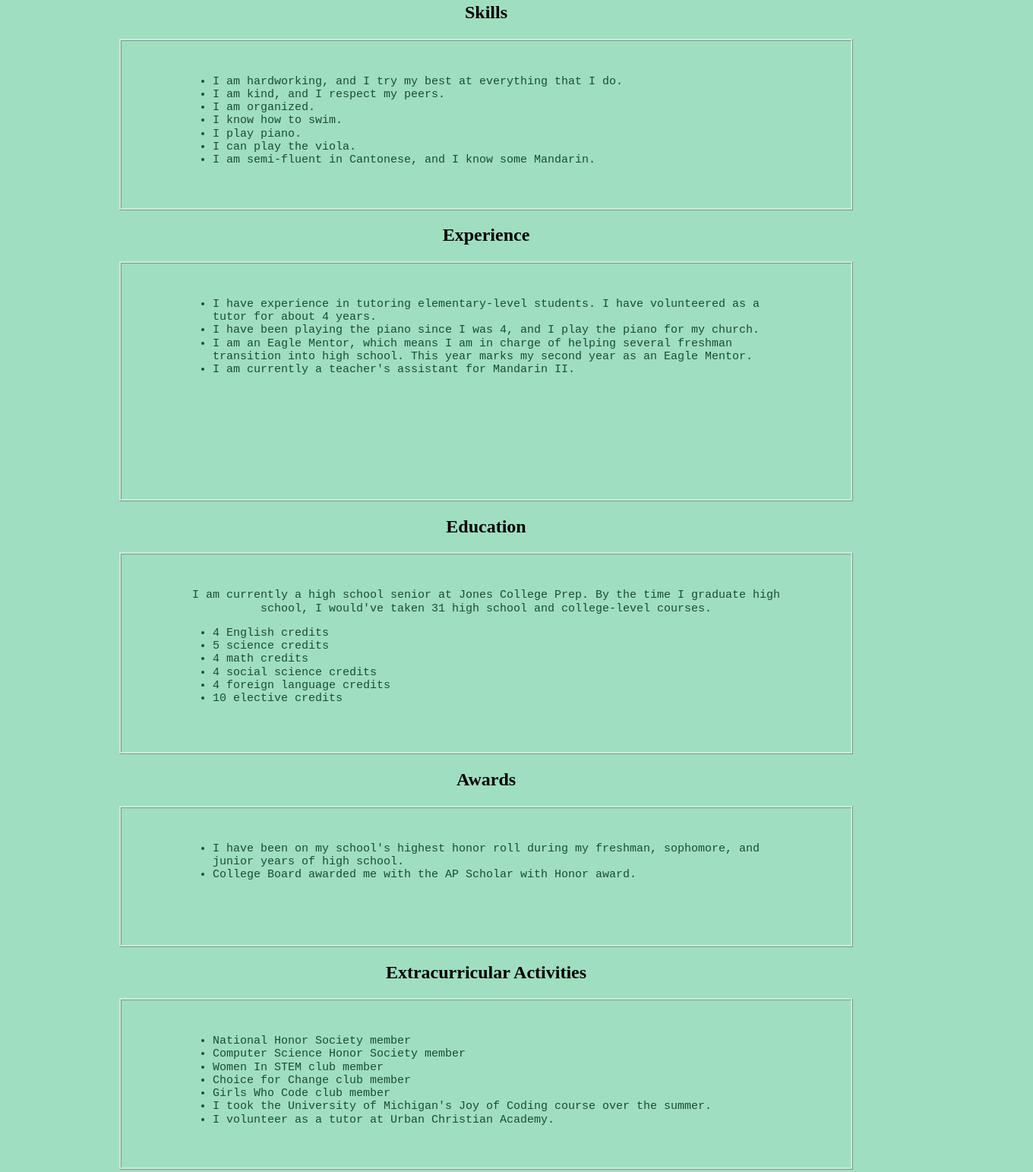
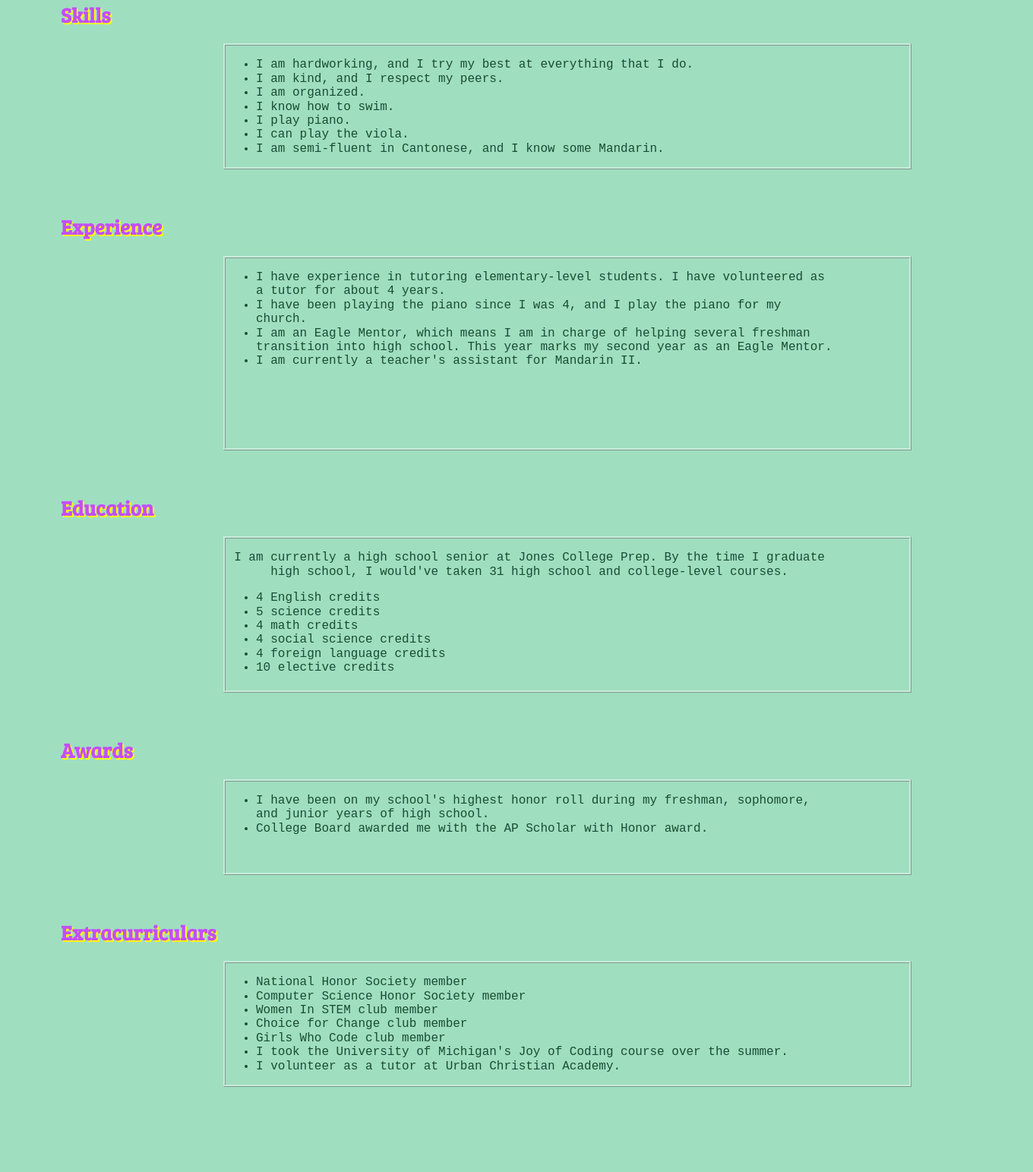
Before and after one commit to elizabethn1/project2, a plain HTML site: page index.html in a window 1280 px wide. Shown: the part 134-1677 px from the top of the page at 76% size, 1360 px wide, since content can reach past the window. After the commit the page ends 1625 px from the top, so only its background shows below. Drawn offline with Linux system fonts and the light colour scheme.

Commit message:
added floats, positions, and margins

```diff
--- a/css/style.css
+++ b/css/style.css
@@ -8,12 +8,19 @@ h1{
 	font-family: 'Bree Serif', serif;
 }
 
-h2{
+h3{
 	text-align: center;
 }
 
 p{
 	text-align: center;
+}
+
+h2{
+	font-family: 'Bree Serif', serif;
+	color: #c44dff;
+	font-size: 27px;
+	text-shadow: 2px 2px yellow;
 }
 
 #main-navbar{
@@ -52,60 +59,83 @@ p{
 	text-decoration: underline;
 }
 
+#h2skills{
+	position: relative;
+	left: 80px;
+}
+
 #skills{
 	width: 800px;
 	height: 160px;
-	font-size: 15px;
+	font-size: 16px;
 	font-family: monospace;
 	color: #194d32;
-	margin: auto;
-	padding: 30px 80px;
+	margin: auto 80px 60px auto;
+	padding-right: 100px;
 	border: 3px ridge #c6ecd9;
+}
+
+#h2experience{
 	position: relative;
+	left: 80px;
 }
 
 #experience{
 	width: 800px;
 	height: 250px;
-	font-size: 15px;
+	font-size: 16px;
 	font-family: monospace;
 	color: #194d32;
-	margin: auto;
-	padding: 30px 80px;
+	margin: auto 80px 60px auto;
+	padding-right: 100px;
 	border: 3px ridge #c6ecd9;
+}
+
+#h2education{
 	position: relative;
+	left: 80px;
 }
 
 #education{
 	width: 800px;
 	height: 200px;
-	font-size: 15px;
+	font-size: 16px;
 	font-family: monospace;
 	color: #194d32;
-	margin: auto;
-	padding: 30px 80px;
+	margin: auto 80px 60px auto;
+	padding-right: 100px;
 	border: 3px ridge #c6ecd9;
+}
+
+#h2awards{
+	position: relative;
+	left: 80px;
 }
 
 #awards{
 	width: 800px;
 	height: 120px;
-	font-size: 15px;
+	font-size: 16px;
 	font-family: monospace;
 	color: #194d32;
-	margin: auto;
-	padding: 30px 80px;
+	margin: auto 80px 60px auto;
+	padding-right: 100px;
 	border: 3px ridge #c6ecd9;
+}
+
+#h2eca{
+	position: relative;
+	left: 80px;
 }
 
 #eca{
 	width: 800px;
 	height: 160px;
-	font-size: 15px;
+	font-size: 16px;
 	font-family: monospace;
 	color: #194d32;
-	margin: auto auto 80px auto;
-	padding: 30px 80px;
+	margin: auto 80px 60px auto;
+	padding-right: 100px;
 	border: 3px ridge #c6ecd9;
 }
 
@@ -210,6 +240,7 @@ p{
 	color: #6600ff;
 	font-size: 20px;
 	text-shadow: 2px 2px 5px #ff0066;
+	padding-left: 20%;
 }
 
 #name5{
@@ -217,6 +248,7 @@ p{
 	color: #6600ff;
 	font-size: 20px;
 	text-shadow: 2px 2px 5px #ff0066;
+	padding-left: 20%;
 }
 
 #name6{
@@ -224,6 +256,7 @@ p{
 	color: #6600ff;
 	font-size: 20px;
 	text-shadow: 2px 2px 5px #ff0066;
+	padding-left: 20%;
 }
 
 #main4{
--- a/index.html
+++ b/index.html
@@ -27,7 +27,9 @@
     <div>
       <h1>Hello! I'm Elizabeth Ng.</h1>
     </div>
-    <h2>Skills</h2>
+    <div id="h2skills">
+      <h2>Skills</h2>
+    </div>
     <div id="skills">
       <ul>
         <li>I am hardworking, and I try my best at everything that I do.</li>
@@ -39,7 +41,9 @@
 	<li>I am semi-fluent in Cantonese, and I know some Mandarin.</li>
       </ul>
     </div>
-    <h2>Experience</h2>
+    <div id="h2experience">
+      <h2>Experience</h2>
+    </div>
     <div id="experience">
       <ul>
         <li>I have experience in tutoring elementary-level students. I have volunteered as a tutor for about 4 years.</li>
@@ -48,7 +52,9 @@
 	<li>I am currently a teacher's assistant for Mandarin II.</li>
       </ul>
     </div>
+    <div id="h2education">
     <h2>Education</h2>
+    </div>
     <div id="education">
       <p>I am currently a high school senior at Jones College Prep. By the time I graduate high school, I would've taken 31 high school and college-level courses.</p>
       <ul>
@@ -60,14 +66,18 @@
 	<li>10 elective credits</li>
       </ul>
     </div>
-    <h2>Awards</h2>
+    <div id="h2awards">
+      <h2>Awards</h2>
+    </div>
     <div id="awards">
       <ul>
         <li>I have been on my school's highest honor roll during my freshman, sophomore, and junior years of high school.</li>
         <li>College Board awarded me with the AP Scholar with Honor award.</li>
       </ul>
     </div>
-    <h2>Extracurricular Activities</h2>
+    <div id="h2eca">
+       <h2>Extracurriculars</h2>
+    </div>
     <div id="eca">
       <ul>
         <li>National Honor Society member</li>
```
